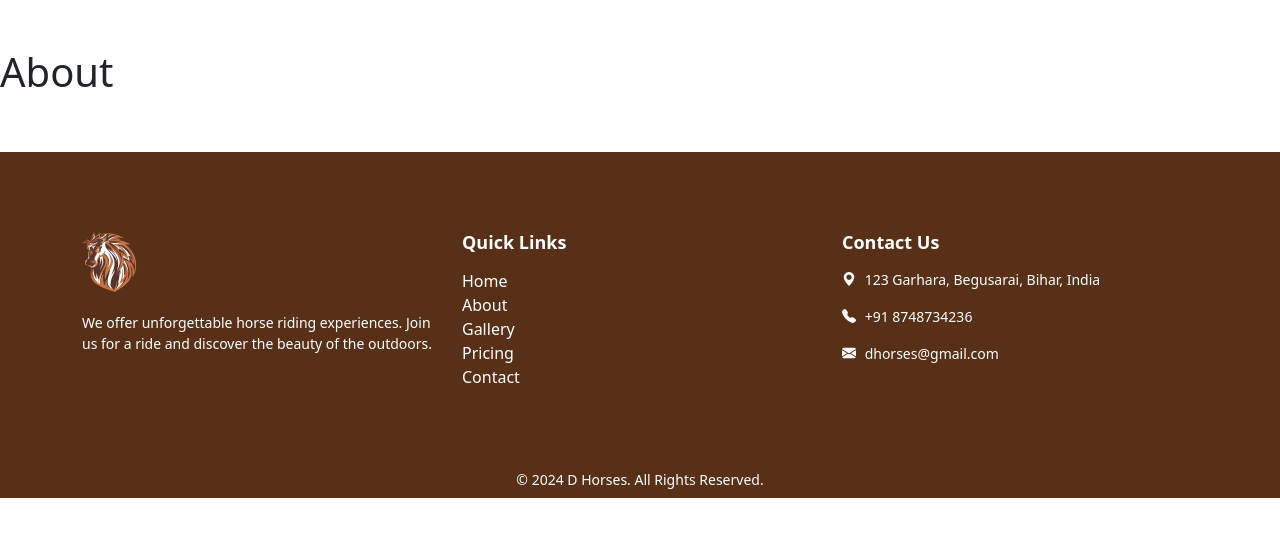
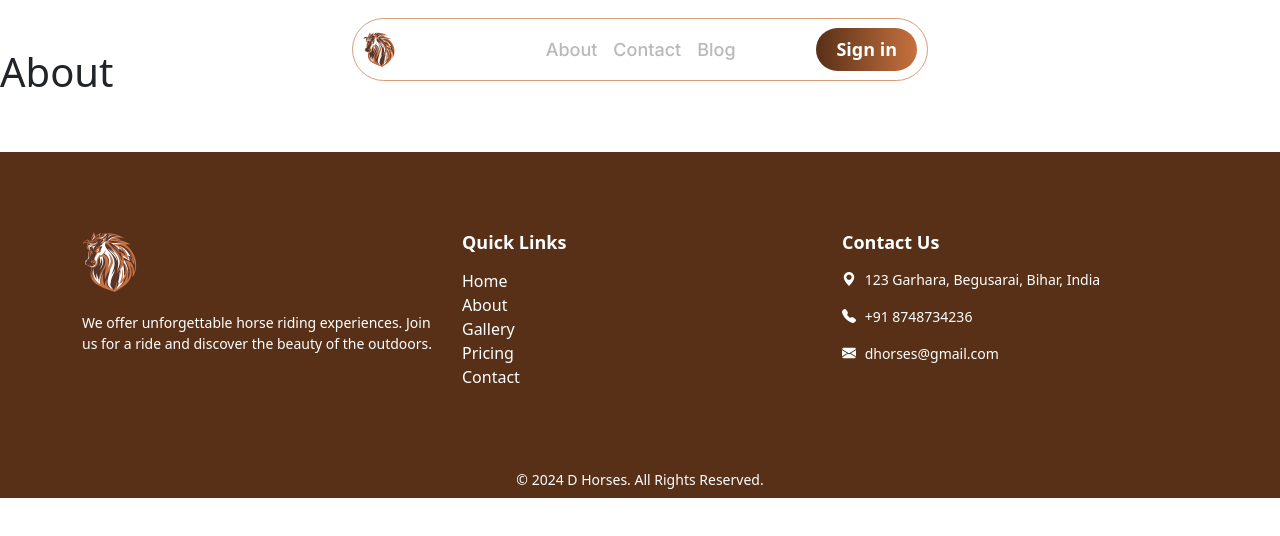
Before and after one commit to haquedot/dHorses, a React (Vite) app: page /dHorses/about in a window 1280 px wide. Shown: the top 536 px of the page. Built offline with nearby package versions, Linux system fonts and the light colour scheme.

Commit message:
created sign in page

```diff
--- a/src/AppRouter.jsx
+++ b/src/AppRouter.jsx
@@ -5,6 +5,7 @@ import { BrowserRouter as Router, Route, Routes } from 'react-router-dom';
 import Home from './pages/Home';
 import About from './pages/About';
 import Contact from './pages/Contact';
+import Signin from './pages/Signin';
 // import BookingForm from './pages/BookingForm';
 // import NotFound from './pages/NotFound';
 
@@ -14,7 +15,9 @@ const AppRouter = () => {
             <Routes>
                 <Route path="/dHorses" element={<Home />} />
                 <Route path="/dHorses/about" element={<About />} />
-                <Route path="/dHorses/contact/" element={<Contact />} />
+                <Route path="/dHorses/contact" element={<Contact />} />
+                <Route path="/dHorses/signin" element={<Signin/>} />
+
                 {/* <Route path="/book" element={<BookingForm />} />
                 <Route path="*" element={<NotFound />} /> */}
             </Routes>
--- a/src/assets/styles/Navbar-style.css
+++ b/src/assets/styles/Navbar-style.css
@@ -58,6 +58,8 @@
 
 
 .sign-btn {
+    display: flex;
+    align-items: center;
     border: none;
     background-image: linear-gradient(to right, #573017 0%, #C9723F 51%, #C9723F 100%);
     padding: 5px 20px;
@@ -68,6 +70,8 @@
     background-size: 200% auto;
     color: white;
     border-radius: 30px;
+    text-decoration: none;
+
 }
 
 .sign-btn:hover {
--- /dev/null
+++ b/src/assets/styles/Signin-style.css
@@ -0,0 +1,88 @@
+.sign-in {
+    display: flex;
+    justify-content: center;
+    align-items: center;
+    background-size: cover;
+    height: 100vh;
+    background-image: url('../images/hero-1.svg');
+}
+
+
+.signin-div {
+    display: block;
+    background-color: #6b3b1f5c;
+    border: 1px solid #fff;
+    padding: 20px;
+    border-radius: 8px;
+    max-width: 460px;
+}
+
+.sign-in .brand-logo {
+    width: 110px;
+}
+
+.sign-in h2 {
+    position: relative;
+    font-size: 52px;
+    font-family: Dancing Script;
+    background: -webkit-linear-gradient(#ffffff, #C9723F);
+    -webkit-background-clip: text;
+    -webkit-text-fill-color: transparent;
+}
+
+.sign-in .heading span {
+    color: #212121e4;
+    font-size: 52px;
+    font-weight: 700;
+    margin-right: -10px;
+}
+
+.sign-in .form-control{
+    background-color: #75391623 !important;
+    border: 1px solid #fff;
+    color: #fff !important;
+    padding: 10px 14px;
+}
+
+.sign-in .form-control:focus{
+    background-color: #75391623 !important;
+    border: 1px solid #ff7b2e;
+    box-shadow: none;
+    color: #ff7b2e !important;
+}
+.sign-in label {
+    color: #fff;
+    font-size: 18px;
+    font-weight: 500;
+    font-family: Inter;
+    margin-bottom: 5px;
+}
+
+.sign-btn {
+    display: flex;
+    align-items: center;
+    border: none;
+    background-color:  #C9723F;
+    padding: 8px 20px;
+    text-align: center;
+    font-size: 18px;
+    font-weight: 600;
+    transition: 0.5s;
+    background-size: 200% auto;
+    color: white;
+    border-radius: 30px;
+    text-decoration: none;
+
+}
+
+@media (min-width: 768px) {
+
+    .sign-in h2 {
+        font-size: 42px;
+    }
+
+    .sign-in .heading span {
+        font-size: 42px;
+
+    }
+}
--- a/src/components/HorseDetails.jsx
+++ b/src/components/HorseDetails.jsx
@@ -1,5 +1,3 @@
-// src/components/HorseDetails.jsx
-
 import React from 'react';
 import thunderHorse from '../assets/images/thunder-horse.svg';
 import lightningHorse from '../assets/images/lightning-horse.svg';
@@ -11,15 +9,11 @@ import white3 from '../assets/images/white-3.svg';
 import white4 from '../assets/images/white-4.svg';
 
 import '../assets/styles/HorseDetails.css';
-// Import Swiper React components
 import { Swiper, SwiperSlide } from 'swiper/react';
 
-// Import Swiper styles
 import 'swiper/css';
 import 'swiper/css/pagination';
 
-
-// import required modules
 import { Autoplay, Pagination } from 'swiper/modules';
 
 const horses = [
@@ -32,7 +26,7 @@ const horses = [
 const HorseDetails = () => {
     return (
         <section className='container my-5 horse-detail'>
-            <div className="d-flex justify-content-center align-items-center mb-5 heading">
+            <div className="d-flex justify-content-center align-items-center heading">
                 <h2 className='text-center'>Our</h2>
                 <span>Horses</span>
             </div>
@@ -57,7 +51,7 @@ const HorseDetails = () => {
                     },
                 }}
                 modules={[Pagination, Autoplay]}
-                className="mySwiper"
+                className="mySwiper py-5"
             >
 
                 {horses.map(horse => (
--- a/src/components/LandingPage.jsx
+++ b/src/components/LandingPage.jsx
@@ -33,7 +33,6 @@ const LandingPage = () => {
             )}
             <div className="container">
                 <div className="d-block text-center">
-                    {/* <img src="/src/assets/images/logo.svg" alt="" className='logo'/> */}
                     <h6>Discover</h6>
                     <h1 className='mb-3'>Your Perfect Horse <br />Ride Experience</h1>
                     <button type="button" className='book-now' onClick={handleShowBookingForm}>Book Now</button>
--- a/src/components/Navbar.jsx
+++ b/src/components/Navbar.jsx
@@ -27,12 +27,12 @@ const Navbar = () => {
             <nav className={`navbar navbar-expand-lg bg-lg-transparent fixed-top `}>
                 <div className="w-100 d-flex justify-content-center">
                     <div className={`custom-nav d-flex align-items-lg-center ${scrolled ? 'navbar-scrolled' : 'bg-body-transparent'}`}>
-                        <Link to="/" className="navbar-brand">
+                        <Link to="/dHorses" className="navbar-brand">
                             <img src={logo} className='brand-logo' alt="Brand Logo" />
                         </Link>
 
                         <div className="d-flex">
-                            <button className="navbar-toggler sign-btn">Sign in</button>
+                            <Link to='/dHorses/signin' className="navbar-toggler sign-btn">Sign in</Link>
 
                             <button className="navbar-toggler bg-transparent border-0" type="button" data-bs-toggle="offcanvas" data-bs-target="#offcanvasNavbar" aria-controls="offcanvasNavbar" aria-label="Toggle navigation">
                                 <i className="bi bi-text-center fs-2"></i>
@@ -51,7 +51,7 @@ const Navbar = () => {
                             <div className="offcanvas-body">
                                 <ul className="navbar-nav justify-content-end justify-content-lg-center align-items-lg-center flex-grow-1 pe-3">
                                     <li className="nav-item">
-                                        <Link to="/" className="nav-link active" aria-current="page">Home</Link>
+                                        <Link to="/dHorses" className="nav-link active" aria-current="page">Home</Link>
                                     </li>
                                     <li className="nav-item">
                                         <Link to='/dHorses/about' className="nav-link">About</Link>
@@ -63,9 +63,7 @@ const Navbar = () => {
                                         <Link to='/dHorses/blog' className="nav-link">Blog</Link>
                                     </li>
                                 </ul>
-                                <form className="d-flex mt-3 mt-lg-0" role="search">
-                                    <button className="sign-btn d-none d-lg-block" type="submit">Sign in</button>
-                                </form>
+                                <Link to='/dHorses/signin' className="sign-btn d-none d-lg-flex">Sign in</Link>
                             </div>
                         </div>
                     </div>
--- a/src/pages/About.jsx
+++ b/src/pages/About.jsx
@@ -1,9 +1,11 @@
 import React from 'react';
 import Footer from '../components/Footer';
+import Navbar from '../components/Navbar';
 
 function About() {
     return (
         <>
+            <Navbar />
             <h1 className='py-5'>About</h1>
             <Footer />
         </>
--- a/src/pages/Contact.jsx
+++ b/src/pages/Contact.jsx
@@ -1,9 +1,11 @@
 import React from 'react';
 import Footer from '../components/Footer';
+import Navbar from '../components/Navbar';
 
 function Contact() {
     return (
         <>
+            <Navbar />
             <h1 className='py-5'>Contact</h1>
             <Footer />
         </>
--- /dev/null
+++ b/src/pages/Signin.jsx
@@ -0,0 +1,38 @@
+import React from 'react';
+import '../assets/styles/Signin-style.css';
+import { Link } from 'react-router-dom';
+import logo from '../assets/images/logo.svg';
+
+function Signin() {
+    return (
+        <>
+            <div className="sign-in">
+                <div className="container">
+                    <div className="signin-div ms-auto me-auto ms-lg-auto p-4">
+                        <Link to="/dHorses" className="navbar-brand">
+                            <img src={logo} className='d-block mx-auto mb-4 brand-logo' alt="Brand Logo" />
+                        </Link>
+
+                        {/* <div className="d-flex justify-content-center align-items-center heading mb-4">
+                            <span>Sign</span>
+                            <h2 className='text-center'>in</h2>
+                        </div> */}
+                        <form>
+                            <div className="mb-3">
+                                <label htmlFor="email">Username</label>
+                                <input type="email" className="form-control" id="email" />
+                            </div>
+                            <div className="mb-3">
+                                <label htmlFor="password">Password</label>
+                                <input type="password" className="form-control" id="password" />
+                            </div>
+                            <button type="submit" className="ms-auto sign-btn">Sign in</button>
+                        </form>
+                    </div>
+                </div>
+            </div>
+        </>
+    );
+};
+
+export default Signin;
```
Also changed, not shown: 1 other file (tests, documents, lock files or other folders).
